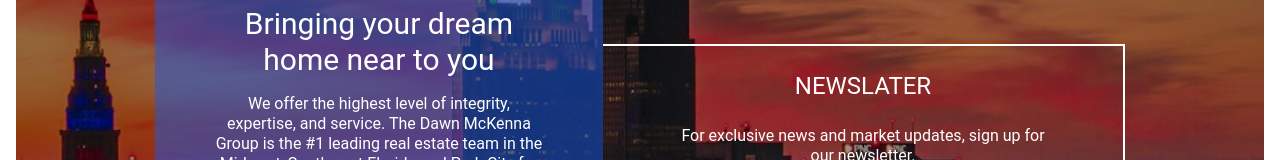
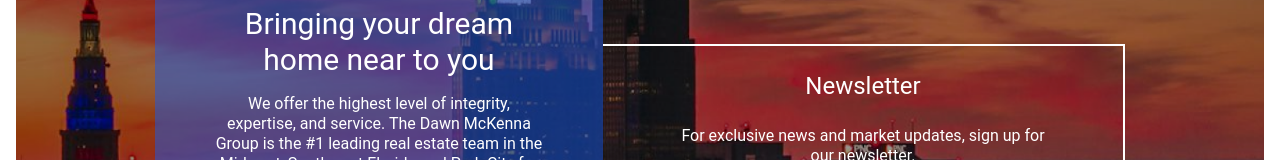
Before and after one commit to OmLanke/astravant69, a React (Vite) app: page / in a window 1280 px wide. Shown: the part 4457-4617 px from the top of the page. Built offline with nearby package versions, Linux system fonts and the light colour scheme.

Commit message:
NEWSLATER

```diff
--- a/src/Components/Nsl.jsx
+++ b/src/Components/Nsl.jsx
@@ -21,7 +21,7 @@ const Nsl = () => {
                         </div>
 
                         <div className="border-t-2 border-r-2 border-b-2 transform -translate-x-[0px] translate-y-10 p-6 my-auto mx-auto text-white text-center flex flex-col gap-6 border-white">
-                            <p className='text-2xl'>NEWSLATER</p>
+                            <p className='text-2xl'>Newsletter</p>
                             <p className='w-4/5 mx-auto leading-tight'>For exclusive news and market updates, sign up for our newsletter.</p>
                             <input type="email" className='border border-2 w-2/3 mx-auto outline-none border-r-white p-3 bg-[rgba(29,89,227,0.31)]' placeholder='Your Email' name="" id="" />
                             <button className='border-[2px] p-2 hover:bg-white transition duration-500 hover:text-[#001F66] border-white w-1/4 text-center mx-auto mt-8 mb-7'>Submit</button>
```
